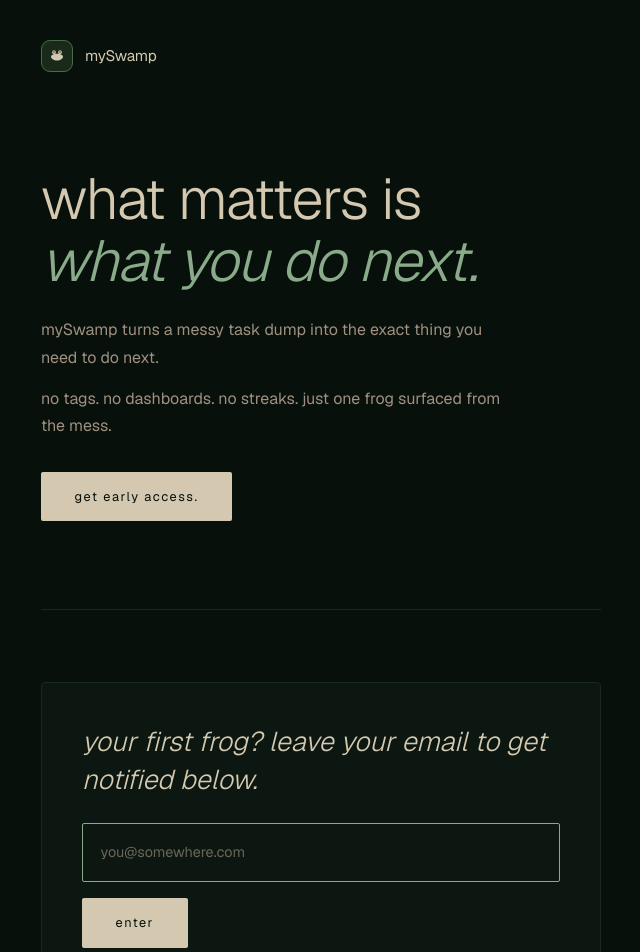
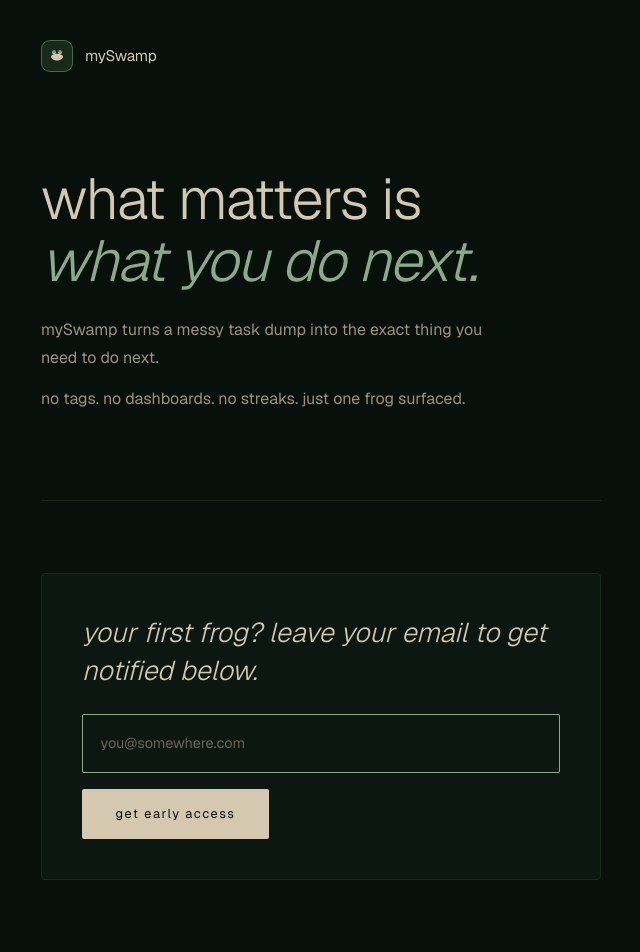
Before and after one commit to valeosa/myswamp-landing, a Next.js app: page / in a window 1280 px wide. Shown: the top 952 px of the page, without its empty margins (319-959 px from the left). Built offline with nearby package versions, Linux system fonts and the light colour scheme.

Commit message:
Update page.tsx

```diff
--- a/app/page.tsx
+++ b/app/page.tsx
@@ -317,19 +317,10 @@ export default function Home() {
 </p>
 
 <p className="hero-lede">
-  no tags. no dashboards. no streaks. just one frog surfaced from the mess.
+  no tags. no dashboards. no streaks. just one frog surfaced.
 </p>
 
-          <div className="cta-group">
-            <a
-              href="#notify"
-              className="cta-primary"
-              onClick={() => logEvent("cta_click")}
-            >
-              get early access.
-            </a>
 
-          </div>
         </section>
 
 
@@ -358,7 +349,7 @@ export default function Home() {
                   type="submit"
                   disabled={submitState === "submitting"}
                 >
-                  {submitState === "submitting" ? "entering..." : "enter"}
+                  {submitState === "submitting" ? "entering..." : "get early access"}
                 </button>
               </form>
 
```
